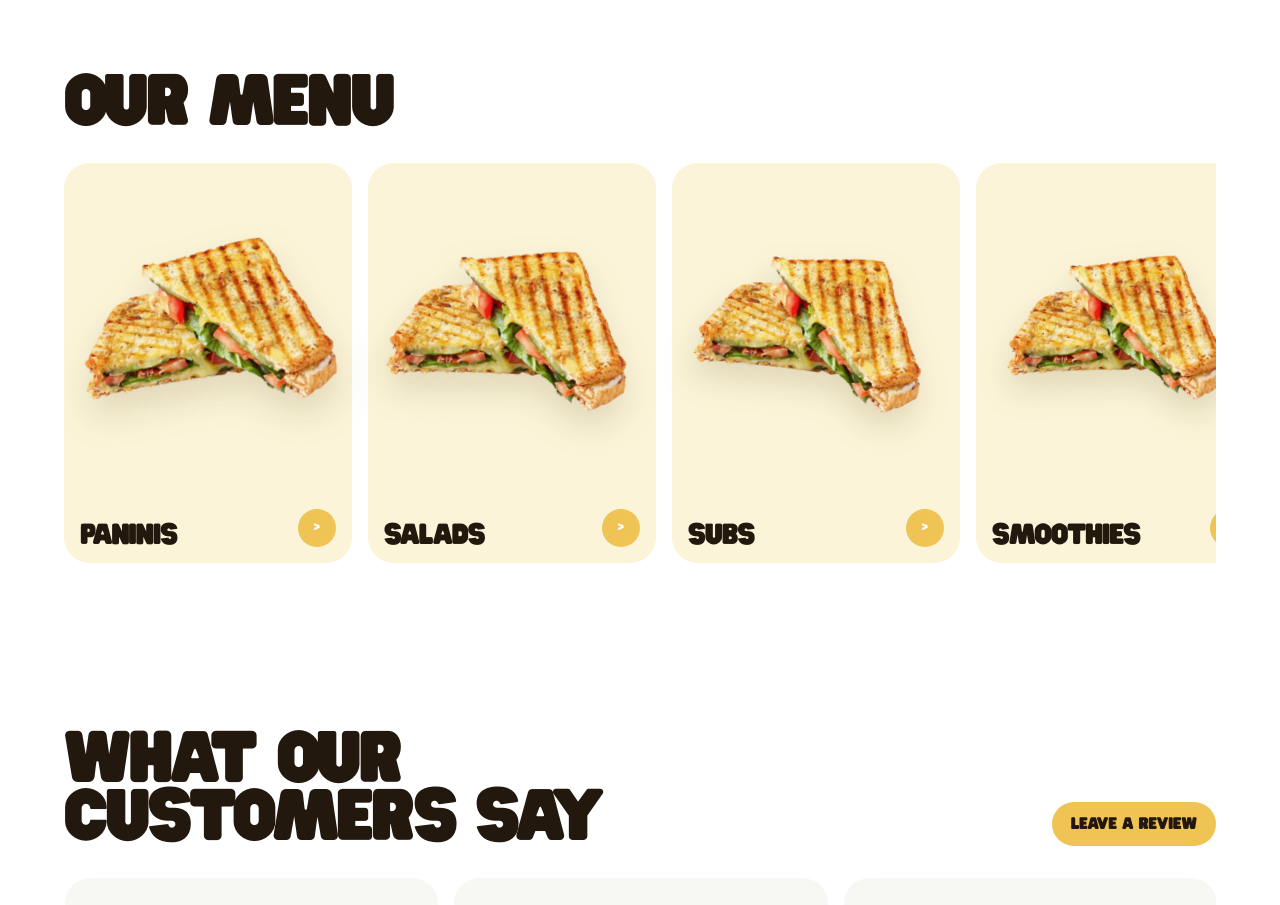
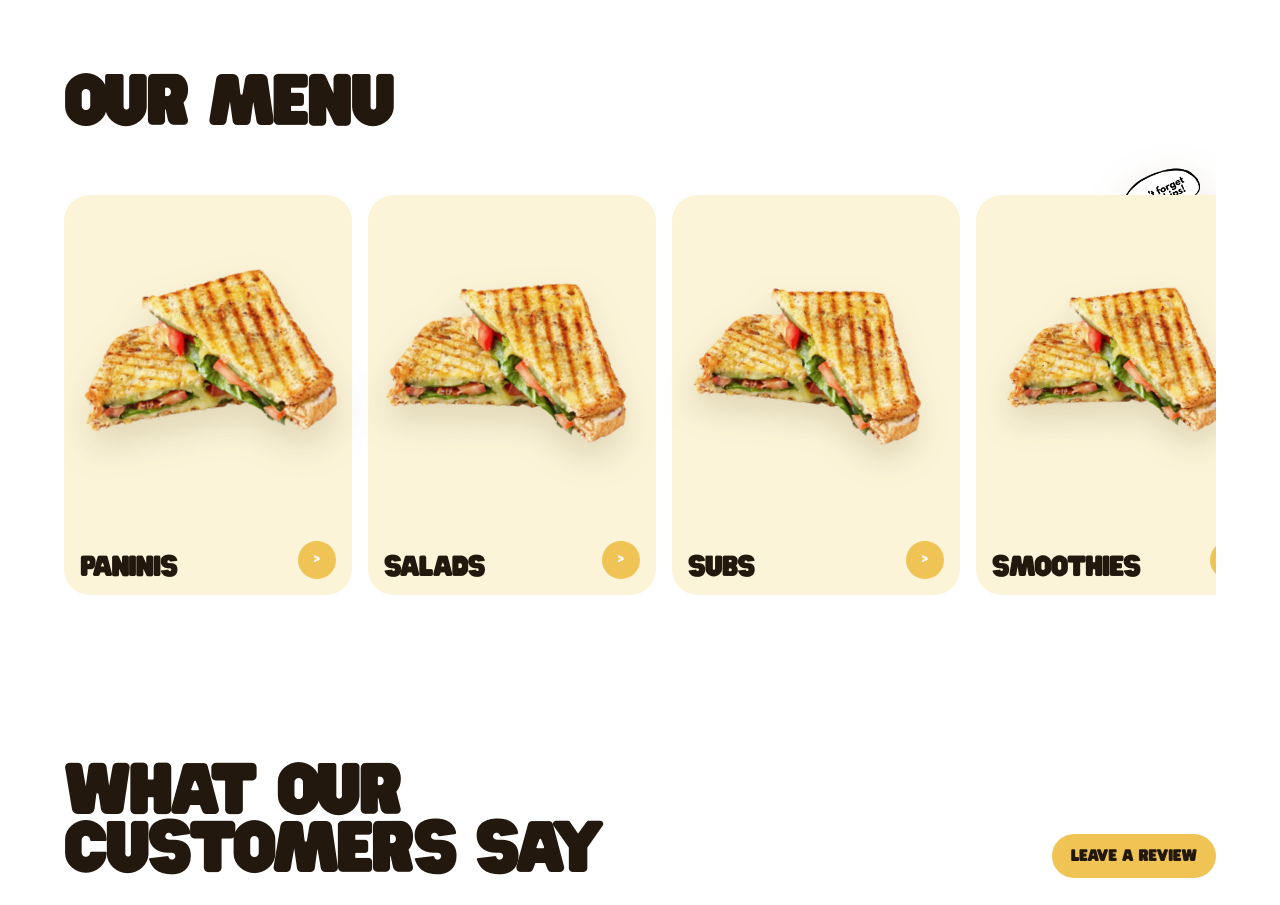
Before and after one commit to andrewchwalik/bluebird, a React (Vite) app: page / in a window 1280 px wide. Shown: the part 2100-3005 px from the top of the page. Built offline with nearby package versions, Linux system fonts and the light colour scheme; no server answers.

Commit message:
Give menu accent room to animate

```diff
--- a/src/App.css
+++ b/src/App.css
@@ -625,7 +625,9 @@ main {
   justify-content: start;
   gap: 1rem;
   overflow-x: auto;
+  padding-top: 3.2rem;
   padding-bottom: 0.5rem;
+  margin-top: -1.2rem;
   scrollbar-width: thin;
   scrollbar-color: rgba(35, 24, 13, 0.25) transparent;
 }
@@ -657,13 +659,13 @@ main {
 
 .menu-showcase-accent {
   position: absolute;
-  top: -2.6rem;
+  top: 0.25rem;
   right: 0.85rem;
   z-index: 0;
   width: 8.5rem;
   height: auto;
   opacity: 0;
-  transform: translateY(2.75rem) scale(0.94);
+  transform: translateY(2.25rem) scale(0.94);
   transition:
     transform 320ms ease,
     opacity 320ms ease;
@@ -673,7 +675,7 @@ main {
 
 .menu-showcase-card-accent.is-visible .menu-showcase-accent {
   opacity: 1;
-  transform: translateY(0) scale(1);
+  transform: translateY(-2.6rem) scale(1);
 }
 
 .menu-showcase-image {
@@ -1840,6 +1842,7 @@ main {
   }
 
   .menu-showcase-grid {
+    padding-top: 0.5rem;
     grid-auto-columns: minmax(15.5rem, 84%);
   }
 
```
